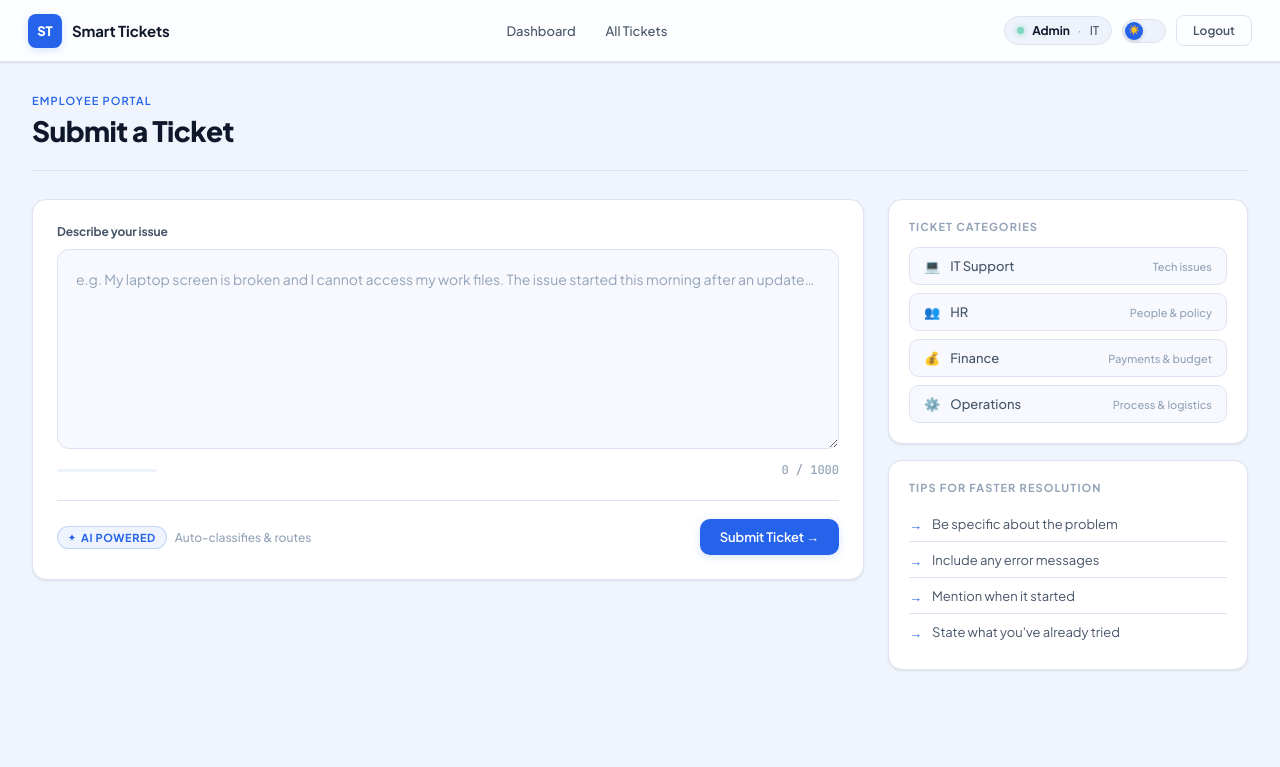
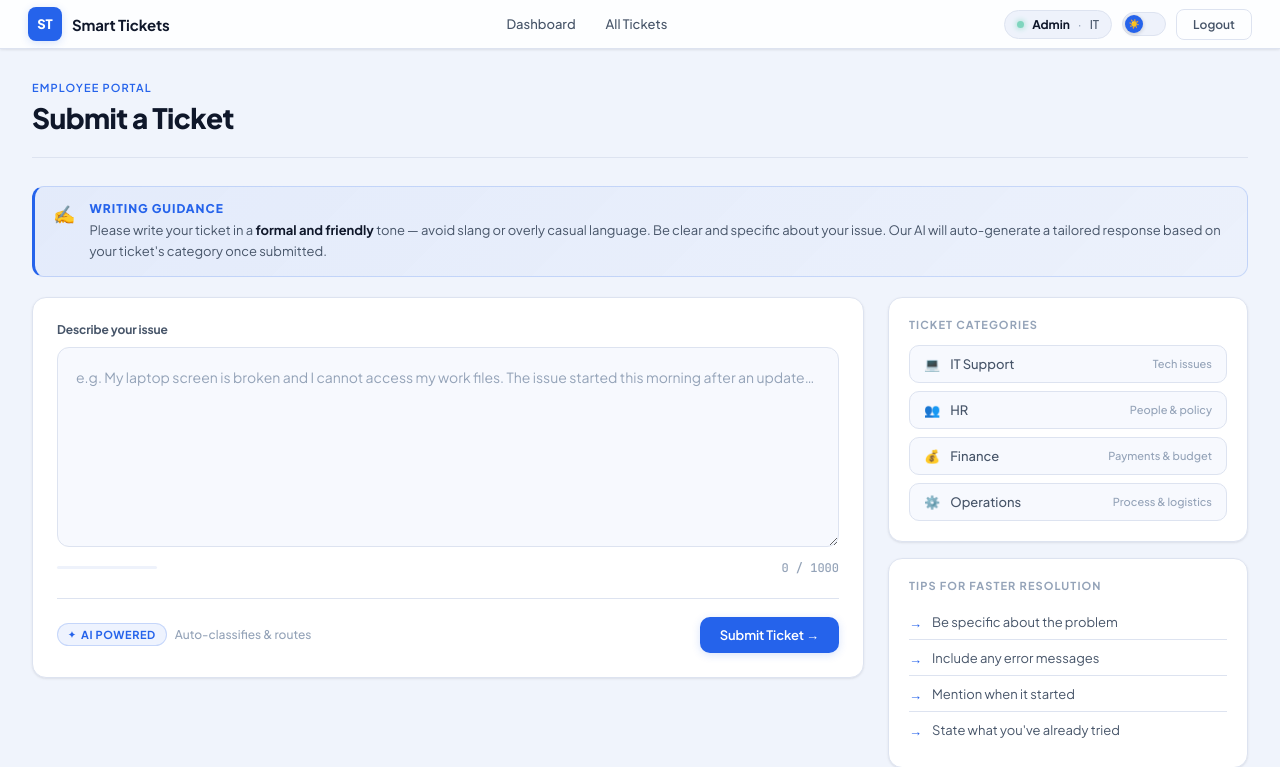
Before and after one commit to Serero-Codes/Smart-Ticket-Management, a Flask app: page /index in a window 1280 px wide. Shown: the top 767 px of the page. Run offline with Flask 3, Linux system fonts and the light colour scheme; a user stored in the database is signed in.

Commit message:
Add generative AI
Add generative AI

```diff
--- /dev/null
+++ b/ai_responder.py
@@ -0,0 +1,107 @@
+"""
+ai_responder.py
+---------------
+Generates category-aware, formal and friendly auto-responses
+for support tickets using the Anthropic Claude API.
+"""
+
+import os
+from groq import Groq
+
+# Category-specific context so Claude tailors the response appropriately
+CATEGORY_CONTEXT = {
+    "IT": {
+        "team": "IT Support Team",
+        "emoji": "💻",
+        "focus": "technical troubleshooting, hardware, software, connectivity, and system access issues",
+        "next_steps_hint": "our technicians will review the issue and may remotely access your device or schedule an on-site visit",
+    },
+    "HR": {
+        "team": "Human Resources Team",
+        "emoji": "👥",
+        "focus": "employee relations, policies, benefits, onboarding, leave, payroll, and workplace concerns",
+        "next_steps_hint": "an HR representative will reach out to discuss this matter confidentially",
+    },
+    "Finance": {
+        "team": "Finance Department",
+        "emoji": "💰",
+        "focus": "payments, reimbursements, budgets, invoices, and financial queries",
+        "next_steps_hint": "our finance team will verify the details and process accordingly within the standard business timeline",
+    },
+    "Operations": {
+        "team": "Operations Team",
+        "emoji": "⚙️",
+        "focus": "facilities, logistics, processes, equipment, and day-to-day operational matters",
+        "next_steps_hint": "our operations staff will assess the situation and coordinate the necessary resources",
+    },
+}
+
+# Fallback for unknown categories
+DEFAULT_CONTEXT = {
+    "team": "Support Team",
+    "emoji": "🎫",
+    "focus": "general support requests",
+    "next_steps_hint": "our team will review your request and follow up shortly",
+}
+
+
+def generate_ticket_response(ticket_text: str, category: str) -> str:
+    """
+    Generate a formal, friendly auto-response for a submitted ticket.
+
+    Args:
+        ticket_text: The raw text of the submitted ticket.
+        category:    The AI-classified category (IT, HR, Finance, Operations).
+
+    Returns:
+        A polished response string, or a safe fallback message on error.
+    """
+    ctx = CATEGORY_CONTEXT.get(category, DEFAULT_CONTEXT)
+
+    system_prompt = f"""You are a professional customer-support assistant for the {ctx['team']}.
+
+Your role is to write AUTO-RESPONSES to newly submitted support tickets.
+
+TONE RULES — follow these strictly:
+1. Always formal — no slang, contractions like "gonna" / "wanna", or casual phrasing.
+2. Always friendly and empathetic — the user should feel heard and valued.
+3. Never robotic or copy-paste generic — personalise each response to the specific issue described.
+4. Keep it concise: 3-5 sentences maximum.
+5. Do NOT resolve the issue or give technical instructions — this is an acknowledgement, not a solution.
+6. Do NOT start with "Dear" or end with a long signature block — just the response body.
+
+STRUCTURE of every response:
+- Sentence 1: Acknowledge receipt and briefly reference the specific issue.
+- Sentence 2: Affirm the ticket has been routed to the correct team ({ctx['team']}).
+- Sentence 3: Explain the next step ({ctx['next_steps_hint']}).
+- Sentence 4 (optional): Offer reassurance or set expectations on timing.
+
+CATEGORY CONTEXT:
+This ticket falls under {category} — {ctx['focus']}.
+
+OUTPUT: Plain text only. No markdown, no bullet points, no headers.
+"""
+
+    user_prompt = f"New ticket submitted:\n\n\"{ticket_text}\"\n\nWrite the auto-response now."
+
+    try:
+        client = Groq(api_key=os.environ.get("GROQ_API_KEY"))
+        chat_completion = client.chat.completions.create(
+            model="llama-3.3-70b-versatile",
+            max_tokens=300,
+            messages=[
+                {"role": "system", "content": system_prompt},
+                {"role": "user", "content": user_prompt},
+            ],
+        )
+        return chat_completion.choices[0].message.content.strip()
+
+    except Exception as exc:
+        # Graceful fallback — never crash ticket submission
+        print(f"[ai_responder] Error generating response: {exc}")
+        team = ctx["team"]
+        return (
+            f"Thank you for submitting your ticket. Your request has been received and "
+            f"assigned to the {team}. We will review the details and follow up with you "
+            f"as soon as possible. We appreciate your patience."
+        )
--- a/app.py
+++ b/app.py
@@ -5,6 +5,7 @@ from datetime import datetime
 from flask import Flask, render_template, request, redirect, session, flash, jsonify
 from werkzeug.security import generate_password_hash, check_password_hash
 from classifier import classify_ticket
+from ai_responder import generate_ticket_response
 
 app = Flask(__name__)
 app.secret_key = os.environ.get("SECRET_KEY", os.urandom(24))
@@ -48,10 +49,16 @@ def init_db():
             category TEXT NOT NULL,
             confidence REAL NOT NULL,
             status TEXT NOT NULL DEFAULT 'Open',
+            ai_response TEXT,
             created_at TEXT NOT NULL,
             FOREIGN KEY (user_id) REFERENCES users(id)
         )
     """)
+
+    # Migrate existing DB — add ai_response column if missing
+    existing_cols = [row[1] for row in cursor.execute("PRAGMA table_info(tickets)").fetchall()]
+    if "ai_response" not in existing_cols:
+        cursor.execute("ALTER TABLE tickets ADD COLUMN ai_response TEXT")
 
     # Seed a default admin if none exists
     existing = cursor.execute("SELECT id FROM users WHERE role='admin'").fetchone()
@@ -196,14 +203,15 @@ def submit_ticket():
         return redirect("/index")
 
     category, confidence = classify_ticket(ticket_text)
+    ai_response = generate_ticket_response(ticket_text, category)
     now = datetime.now().strftime("%Y-%m-%d %H:%M:%S")
 
     conn = get_db()
     conn.execute("""
-        INSERT INTO tickets (user_id, employee_name, department, ticket_text, category, confidence, status, created_at)
-        VALUES (?, ?, ?, ?, ?, ?, ?, ?)
+        INSERT INTO tickets (user_id, employee_name, department, ticket_text, category, confidence, status, ai_response, created_at)
+        VALUES (?, ?, ?, ?, ?, ?, ?, ?, ?)
     """, (session["user_id"], session["username"], session["department"],
-          ticket_text, category, confidence, "Open", now))
+          ticket_text, category, confidence, "Open", ai_response, now))
     conn.commit()
     conn.close()
 
--- a/requirements.txt
+++ b/requirements.txt
@@ -5,3 +5,4 @@ scikit-learn
 joblib
 python-dotenv
 gunicorn
+groq
--- a/templates/index.html
+++ b/templates/index.html
@@ -242,6 +242,27 @@
     </div>
 </div>
 
+<!-- Tone guidance banner -->
+<div class="animate-in" style="animation-delay:0.03s; margin-bottom:20px;">
+    <div style="
+        display:flex; align-items:flex-start; gap:14px;
+        padding:14px 18px;
+        background:linear-gradient(135deg, rgba(37,99,235,0.06) 0%, rgba(37,99,235,0.02) 100%);
+        border:1px solid rgba(37,99,235,0.18);
+        border-radius:12px;
+        border-left: 3px solid var(--accent);
+    ">
+        <span style="font-size:18px;flex-shrink:0;margin-top:1px">✍️</span>
+        <div>
+            <p style="font-size:12px;font-weight:800;letter-spacing:0.08em;text-transform:uppercase;color:var(--accent);margin:0 0 4px">Writing Guidance</p>
+            <p style="font-size:13px;color:var(--text2);line-height:1.6;margin:0">
+                Please write your ticket in a <strong style="color:var(--text)">formal and friendly</strong> tone — avoid slang or overly casual language.
+                Be clear and specific about your issue. Our AI will auto-generate a tailored response based on your ticket's category once submitted.
+            </p>
+        </div>
+    </div>
+</div>
+
 <div class="submit-layout">
     <!-- Main form -->
     <div class="animate-in" style="animation-delay:0.06s">
```
Also changed, not shown: templates/history.html (+124 -0 lines).
